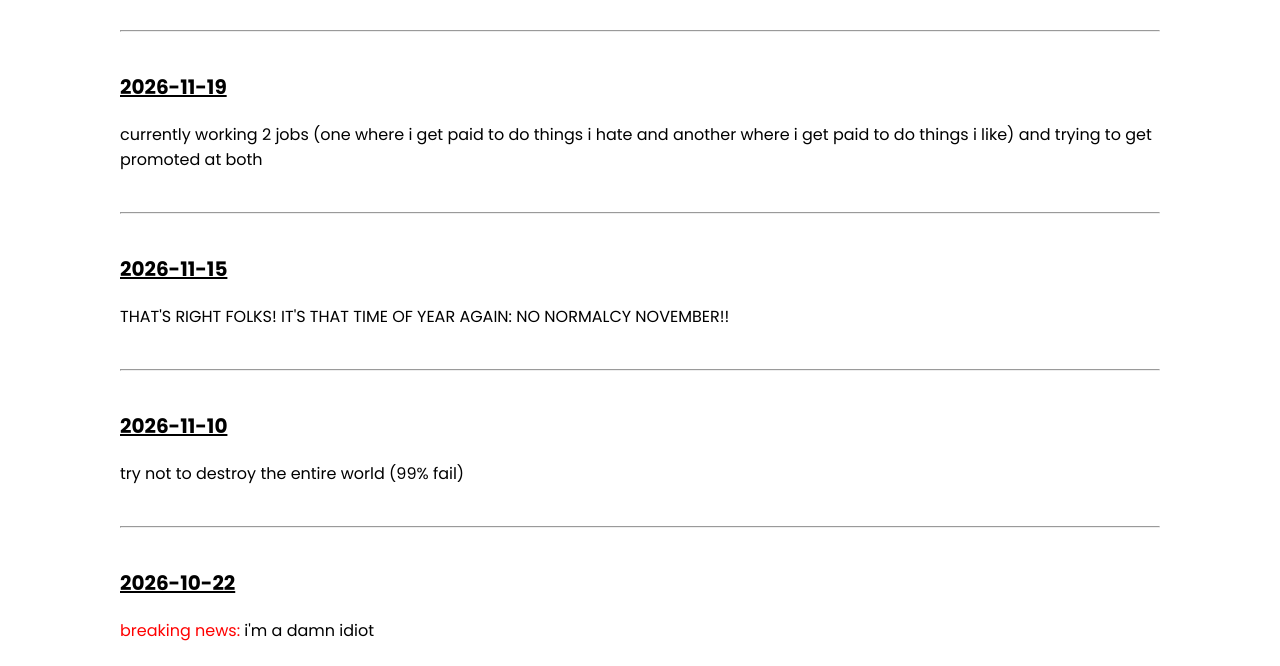
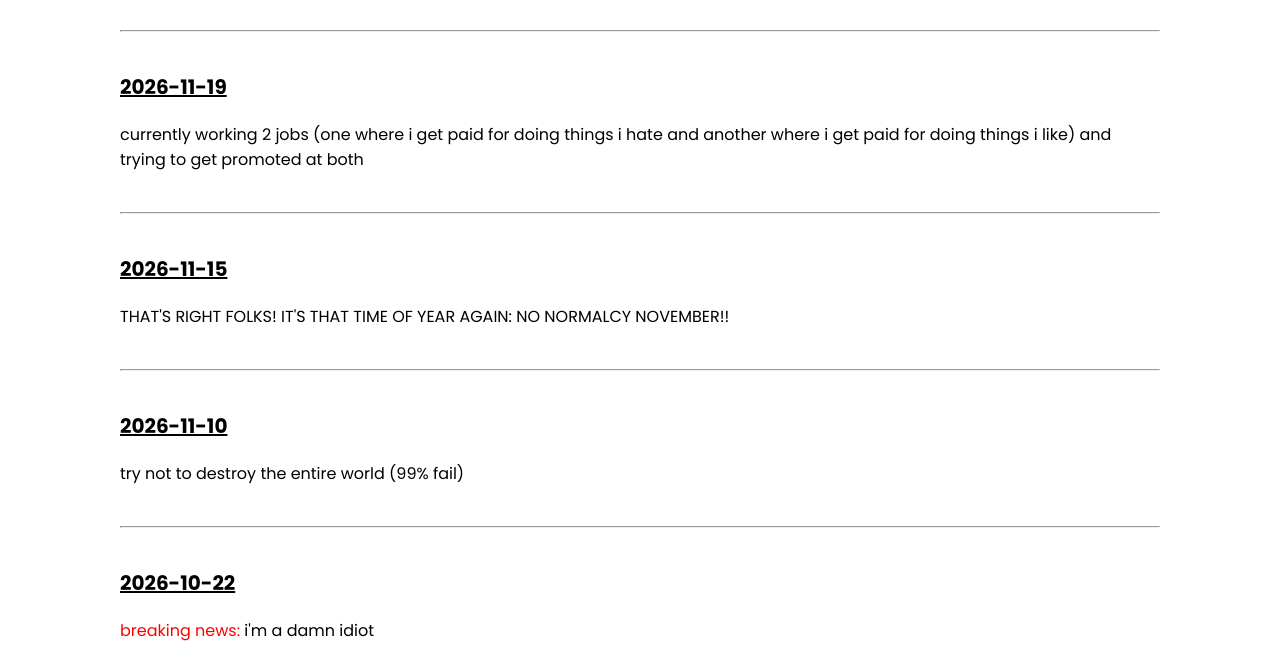
Before and after one commit to dr-potter/dr-potter.github.io, a plain HTML site: page notes.html in a window 1280 px wide. Shown: the part 134-800 px from the top of the page. Drawn offline with Linux system fonts and the light colour scheme.

Commit message:
Update notes.html

```diff
--- a/notes.html
+++ b/notes.html
@@ -17,7 +17,7 @@ html {background-color: white; font-family: Poppins, sans-serif; color: black}
 <p><h1>notes</h1></p>
 <hr>
 <p class="date">2026-11-19</p>
-<p>currently working 2 jobs (one where i get paid to do things i hate and another where i get paid to do things i like) and trying to get promoted at both</p>
+<p>currently working 2 jobs (one where i get paid for doing things i hate and another where i get paid for doing things i like) and trying to get promoted at both</p>
 <hr>
 <p class="date">2026-11-15</p>
 <p>THAT'S RIGHT FOLKS! IT'S THAT TIME OF YEAR AGAIN: NO NORMALCY NOVEMBER!!</p>
```
